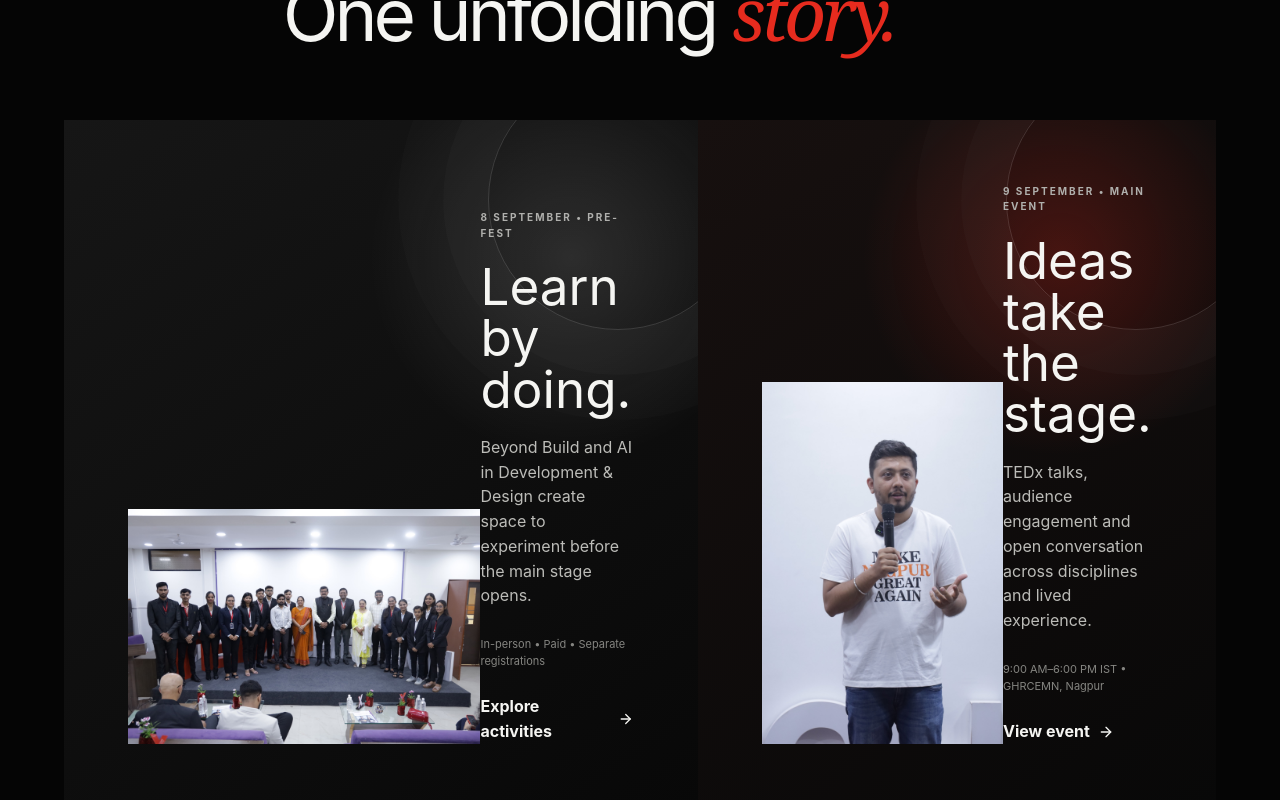
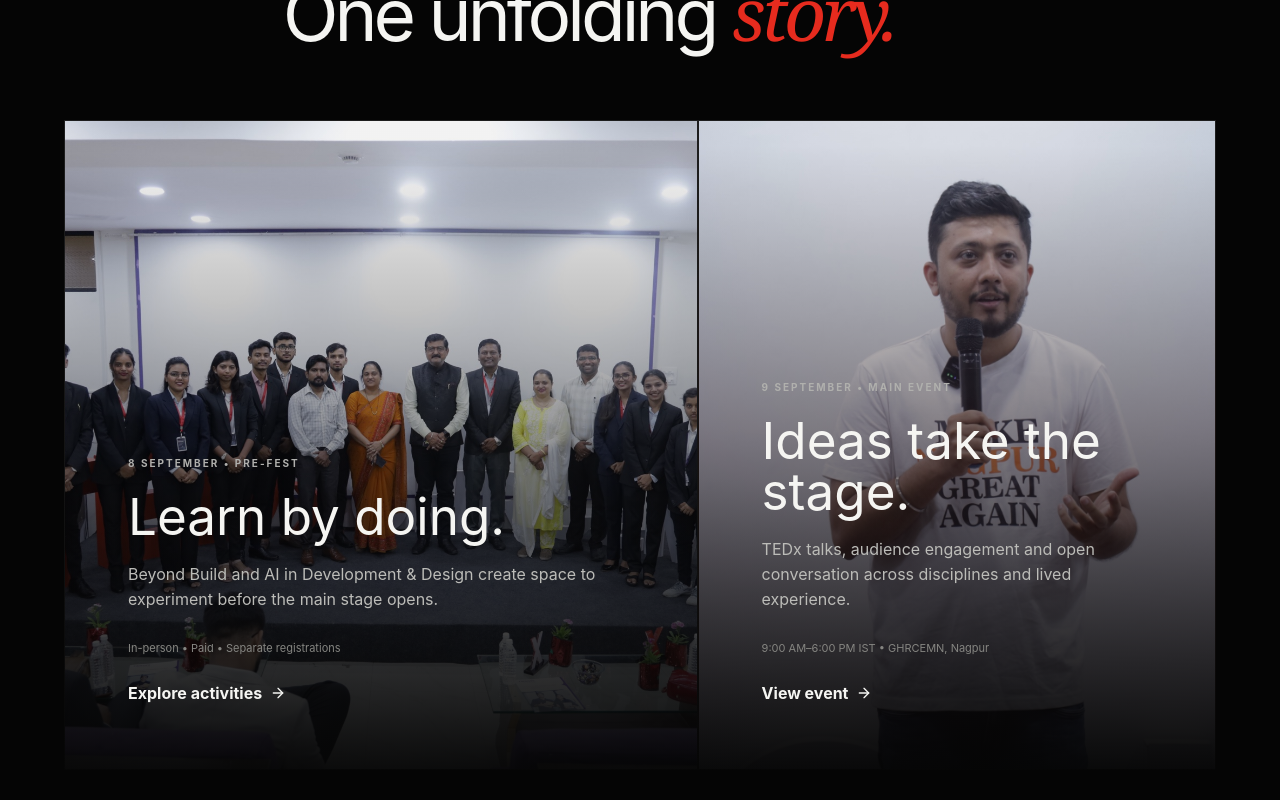
Before and after one commit to karanbaghele/tedxghrcemn-2026-site, a Next.js app: page / in a window 1280 px wide. Shown: the part 1560-2360 px from the top of the page. Built offline with nearby package versions, Linux system fonts and the light colour scheme.

Commit message:
Use photo-led visual treatments

```diff
--- a/app/globals.css
+++ b/app/globals.css
@@ -486,40 +486,22 @@
   content: "";
   position: absolute;
   inset: 0;
-  background:
-    radial-gradient(
-      circle at 80% 20%,
-      rgba(255, 255, 255, 0.12),
-      transparent 27%
-    ),
-    linear-gradient(145deg, #161616, #080808);
-}
-.day-panel::after {
-  content: "";
-  position: absolute;
-  width: 260px;
-  height: 260px;
-  border: 1px solid var(--border);
-  border-radius: 50%;
-  right: -50px;
-  top: -50px;
-  box-shadow:
-    0 0 0 45px rgba(255, 255, 255, 0.015),
-    0 0 0 90px rgba(255, 255, 255, 0.01);
+  z-index: 1;
+  background: linear-gradient(180deg, rgba(5, 5, 5, 0.05) 5%, rgba(5, 5, 5, 0.4) 48%, rgba(5, 5, 5, 0.96) 100%);
 }
 .day-two::before {
-  background:
-    radial-gradient(
-      circle at 70% 20%,
-      rgba(230, 43, 30, 0.25),
-      transparent 30%
-    ),
-    linear-gradient(145deg, #17100f, #080808);
+  background: linear-gradient(180deg, rgba(5, 5, 5, 0.08) 4%, rgba(20, 5, 4, 0.46) 48%, rgba(5, 5, 5, 0.97) 100%);
 }
 .day-panel > div {
   position: relative;
-  z-index: 1;
+  z-index: 2;
   max-width: 470px;
+}
+.day-panel > .photo-visual {
+  position: absolute;
+  inset: 0;
+  z-index: 0;
+  max-width: none;
 }
 .day-panel h3 {
   font-size: clamp(36px, 4vw, 62px);
@@ -561,7 +543,7 @@
 }
 .speaker-tease {
   display: grid;
-  grid-template-columns: repeat(4, 1fr);
+  grid-template-columns: repeat(3, 1fr);
   gap: 1px;
   background: var(--border-soft);
 }
@@ -574,7 +556,7 @@
   padding: 0 0 24px;
   cursor: pointer;
 }
-.speaker-card .placeholder-art {
+.speaker-card .speaker-photo {
   aspect-ratio: 3/4;
 }
 .speaker-card > p,
@@ -606,65 +588,30 @@
   font-size: 12px;
   margin-top: 17px;
 }
-.placeholder-art {
+.photo-visual {
   position: relative;
   background: #0c0c0c;
   overflow: hidden;
   min-height: 180px;
   border: 1px solid var(--border-soft);
 }
-.placeholder-art::before {
+.photo-visual::after {
   content: "";
   position: absolute;
   inset: 0;
-  background:
-    radial-gradient(
-      circle at 65% 40%,
-      rgba(255, 255, 255, 0.16),
-      transparent 24%
-    ),
-    radial-gradient(circle at 50% 90%, rgba(230, 43, 30, 0.18), transparent 42%);
-}
-.placeholder-art::after {
-  content: "";
-  position: absolute;
-  width: 44%;
-  aspect-ratio: 1;
-  border: 1px solid rgba(255, 255, 255, 0.12);
-  border-radius: 50%;
-  left: 50%;
-  top: 50%;
-  transform: translate(-50%, -50%);
-  box-shadow:
-    0 0 0 28px rgba(255, 255, 255, 0.02),
-    0 0 0 56px rgba(255, 255, 255, 0.015);
-}
-.placeholder-art span {
-  position: absolute;
-  z-index: 1;
-  top: 16px;
-  left: 16px;
-  color: #666;
-  font-size: 10px;
-  letter-spacing: 0.15em;
-}
-.placeholder-art i {
-  position: absolute;
-  z-index: 1;
-  width: 5px;
-  height: 5px;
-  background: var(--tedx-red);
-  border-radius: 50%;
-  top: 50%;
-  left: 50%;
-  box-shadow: 0 0 22px 5px rgba(230, 43, 30, 0.4);
-}
-.art-2::before {
-  transform: rotate(90deg);
-}
-.art-3::after {
-  border-radius: 0;
-  transform: translate(-50%, -50%) rotate(45deg);
+  pointer-events: none;
+  background: linear-gradient(180deg, transparent 55%, rgba(0, 0, 0, 0.24));
+}
+.photo-visual img {
+  width: 100%;
+  height: 100%;
+  display: block;
+  object-fit: cover;
+  transition: transform 0.8s cubic-bezier(.16, 1, .3, 1), filter 0.45s;
+}
+.speaker-card:hover .photo-visual img,
+.highlight-grid .photo-visual:hover img {
+  transform: scale(1.035);
 }
 .activity-home {
   display: grid;
@@ -779,6 +726,9 @@
 }
 .highlight-grid > div:first-child {
   grid-row: 1/-1;
+}
+.highlight-grid .photo-visual {
+  min-height: 0;
 }
 .final-cta {
   min-height: 80vh;
@@ -848,7 +798,7 @@
   color: #a0a09c;
   margin: 3px 0;
 }
-.story-row .placeholder-art {
+.story-row .photo-visual {
   aspect-ratio: 4/3;
   min-height: 120px;
 }
@@ -900,6 +850,12 @@
 .event-days article {
   background: #080808;
   padding: clamp(45px, 6vw, 85px);
+}
+.event-day-photo {
+  aspect-ratio: 16/10;
+  min-height: 0;
+  margin: calc(clamp(45px, 6vw, 85px) * -1) calc(clamp(45px, 6vw, 85px) * -1) 42px;
+  border-width: 0 0 1px;
 }
 .event-days h2 {
   font-size: clamp(40px, 4.4vw, 66px);
@@ -964,7 +920,7 @@
 }
 .speaker-directory {
   display: grid;
-  grid-template-columns: repeat(4, 1fr);
+  grid-template-columns: repeat(3, 1fr);
   gap: 1px;
   background: var(--border-soft);
 }
@@ -997,6 +953,12 @@
   background: transparent;
   color: #fff;
   margin-left: auto;
+}
+.dialog-photo {
+  width: min(260px, 70%);
+  aspect-ratio: 3/4;
+  min-height: 0;
+  margin: 22px 0 38px;
 }
 .speaker-dialog h2 {
   font-size: clamp(48px, 7vw, 80px);
@@ -1605,7 +1567,7 @@
   .speaker-card h2 {
     font-size: 15px;
   }
-  .speaker-card .placeholder-art {
+  .speaker-card .speaker-photo {
     min-height: 230px;
   }
   .activity-home {
@@ -1653,7 +1615,7 @@
     gap: 20px;
   }
   .story-row p,
-  .story-row .placeholder-art {
+  .story-row .photo-visual {
     grid-column: 2;
   }
   .disclaimer-block {
@@ -1747,7 +1709,7 @@
   .speaker-directory {
     grid-template-columns: 1fr;
   }
-  .speaker-card .placeholder-art {
+  .speaker-card .speaker-photo {
     aspect-ratio: 4/3;
   }
   .hero-actions {
```
